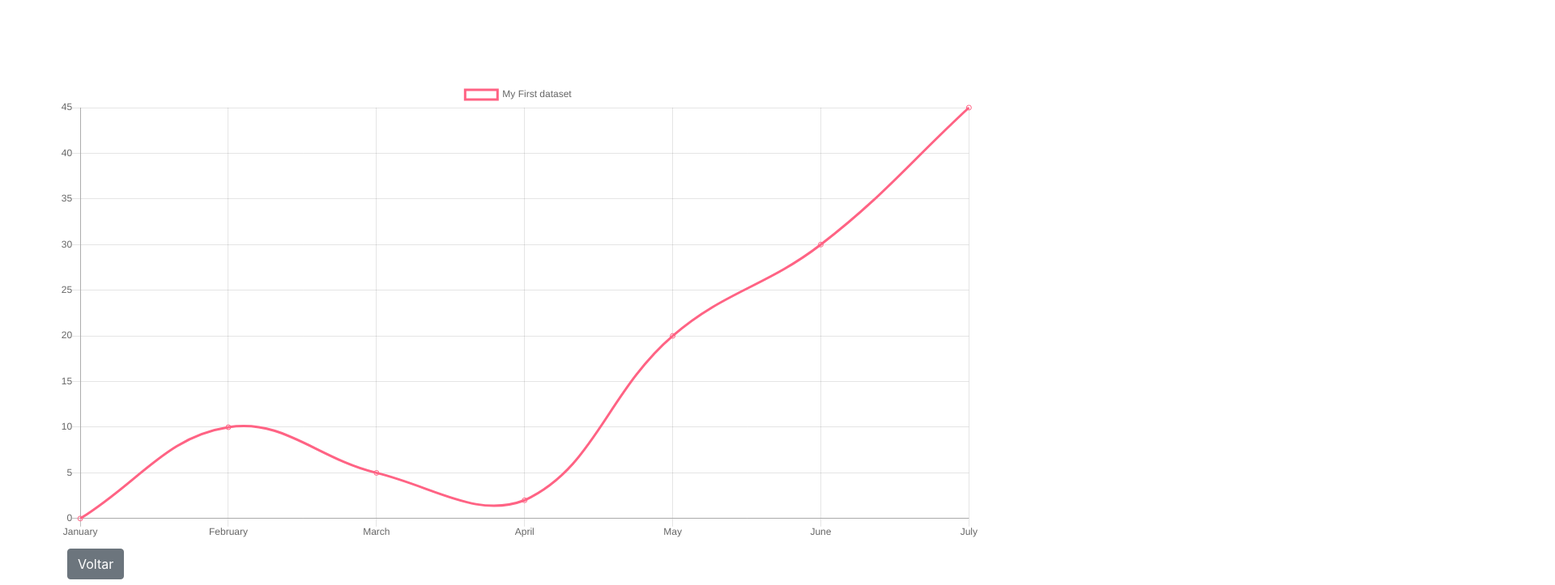
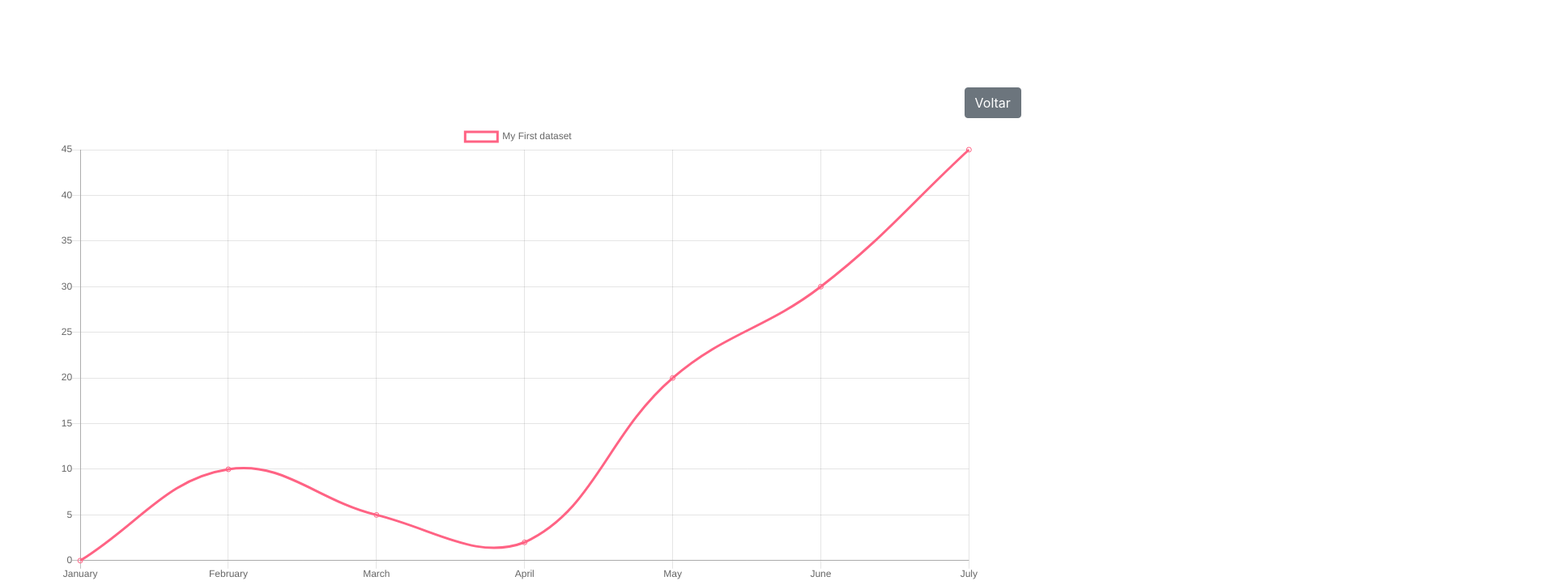
Before and after one commit to cdfreire/cdfreire.github.io, a plain HTML site: page Pages/linechart.html in a window 1280 px wide. Shown: the part 91-814 px from the top of the page at 81% size, 1920 px wide, since content can reach past the window. Drawn offline with nearby package versions, Linux system fonts and the light colour scheme.

Commit message:
Second Commit alterações Botão

```diff
--- a/Contents/main.js
+++ b/Contents/main.js
@@ -44,7 +44,7 @@ function areachart(){
             labels: ["January", "February", "March", "April", "May", "June", "July"],
             datasets: [{
                 label: "My First dataset",
-                backgroundColor: 'rgb(255,99, 132) ',
+                backgroundColor: 'rgb(255,99, 132)',
                 borderColor: 'rgb(255, 99, 132)',
                 data: [0, 10, 5, 2, 20, 30, 45],
             }]
@@ -61,12 +61,12 @@ function combochart(){
         data: {
           datasets: [{
                 label: 'Bar Dataset',
-                backgroundColor: 'rgb(255,99, 132) ',
+                backgroundColor: 'rgb(255,99, 132)',
                 borderColor: 'rgb(255, 99, 132)',
                 data: [0, 10, 5, 2, 20, 30, 45]
               }, {
                 label: 'Line Dataset',
-                backgroundColor: 'rgb(255,200, 132) ',
+                backgroundColor: 'rgb(255,200, 132)',
                 borderColor: 'rgb(255, 150, 132)',
                 data: [5, 15, 10, 3, 24, 31, 40],
 
--- a/Pages/linechart.html
+++ b/Pages/linechart.html
@@ -19,19 +19,21 @@
         <br/><br/><br/><br/>
     </div>
 
+    <div class="container" style="margin-left: 92%">
+        <div class="row">
+            <button type="button" class="btn">
+                <a class="btn btn-secondary" href="../index.html">Voltar</a>
+            </button>
+        </div>
+    </div>
+
     <div class="container">
         <div class="row">
             <canvas id="linechart"></canvas>
         </div>
     </div>
 
-    <div class="container">
-        <div class="row">
-            <button type="button" class="btn">
-                <a class="btn btn-secondary" href="../index.html">Voltar</a>
-            </button>
-        </div>
-    </div>
+
 
     <!-- Bootstrap JS needed -->
     <script src="https://code.jquery.com/jquery-3.3.1.slim.min.js" integrity="sha384-q8i/X+965DzO0rT7abK41JStQIAqVgRVzpbzo5smXKp4YfRvH+8abtTE1Pi6jizo" crossorigin="anonymous"></script>
```
Also changed, not shown: Pages/areachart.html (+1 -1 lines), Pages/barchart.html (+9 -7 lines), Pages/combochart.html (+20 -13 lines).
